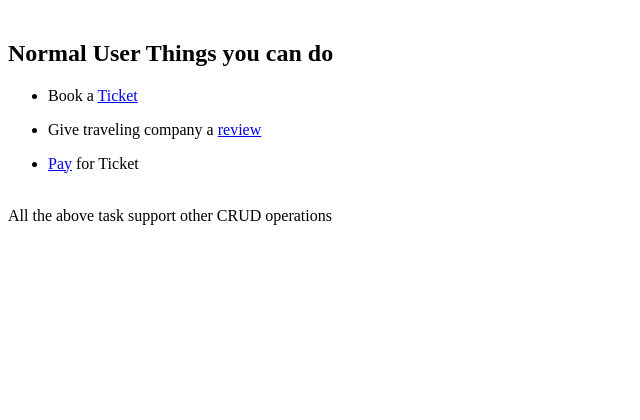
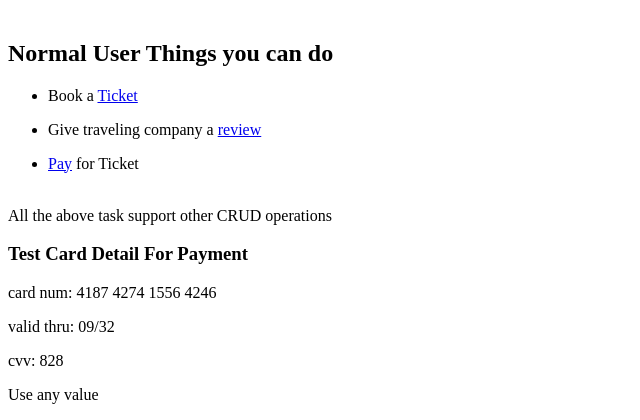
Before and after one commit to DrAnonymousNet/TravelAndLogistic, a Django app: template TravelAndLogistic/templates/index.html in a window 1280 px wide. Shown: the part 725-1145 px from the top of the page, without its empty margins (0-640 px from the left). Before the commit the page ends 950 px from the top, so only its background shows below. Run offline with Django 4.2, Linux system fonts and the light colour scheme; the template is opened without the code that fills it, so the values that code supplies are empty.

Commit message:
updated index page

```diff
--- a/TravelAndLogistic/templates/index.html
+++ b/TravelAndLogistic/templates/index.html
@@ -50,3 +50,12 @@
 </ul>
 <br>
 All the above task support other CRUD operations
+
+
+
+<h3>Test Card Detail For Payment </h3>
+
+<p>card num: 4187 4274 1556 4246</p>
+<p>valid thru: 09/32</p>
+<p>cvv: 828</p>
+<p> Use any value </p>
```
